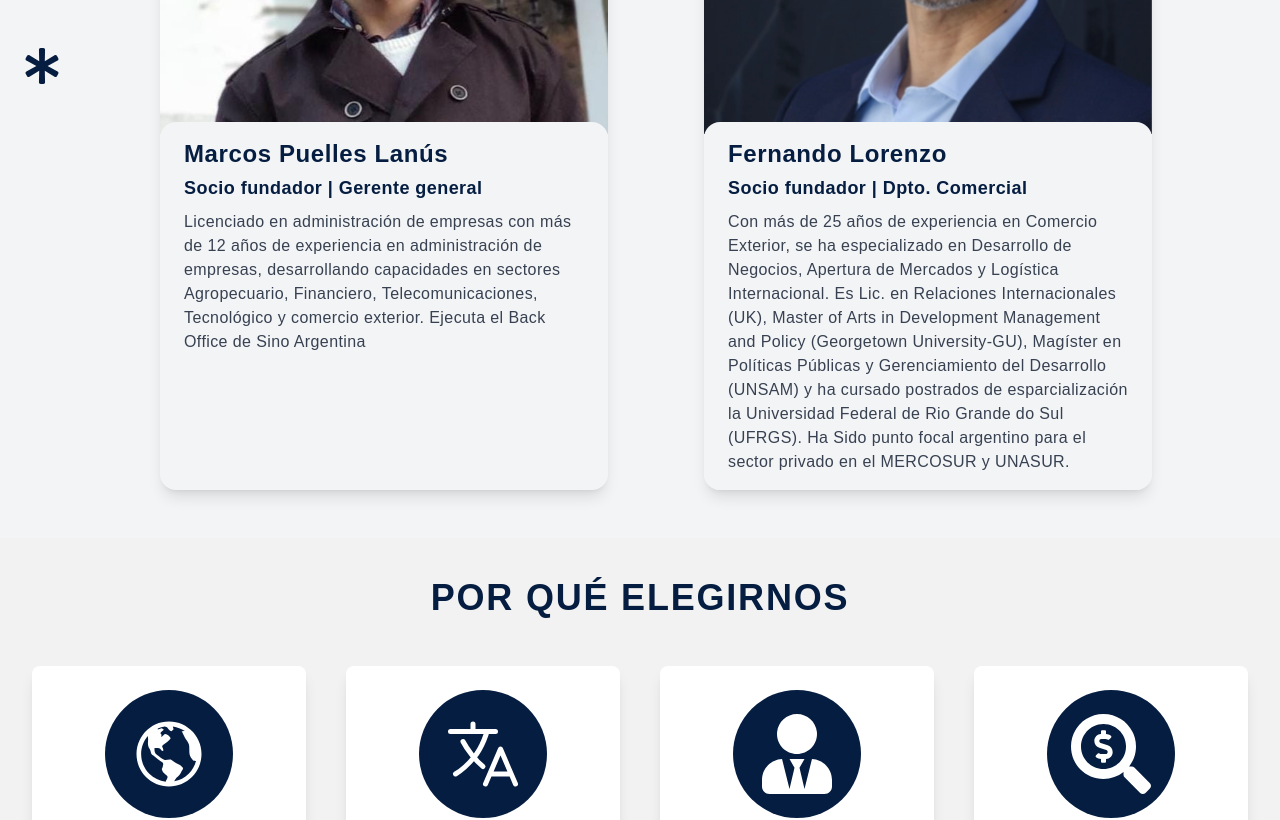
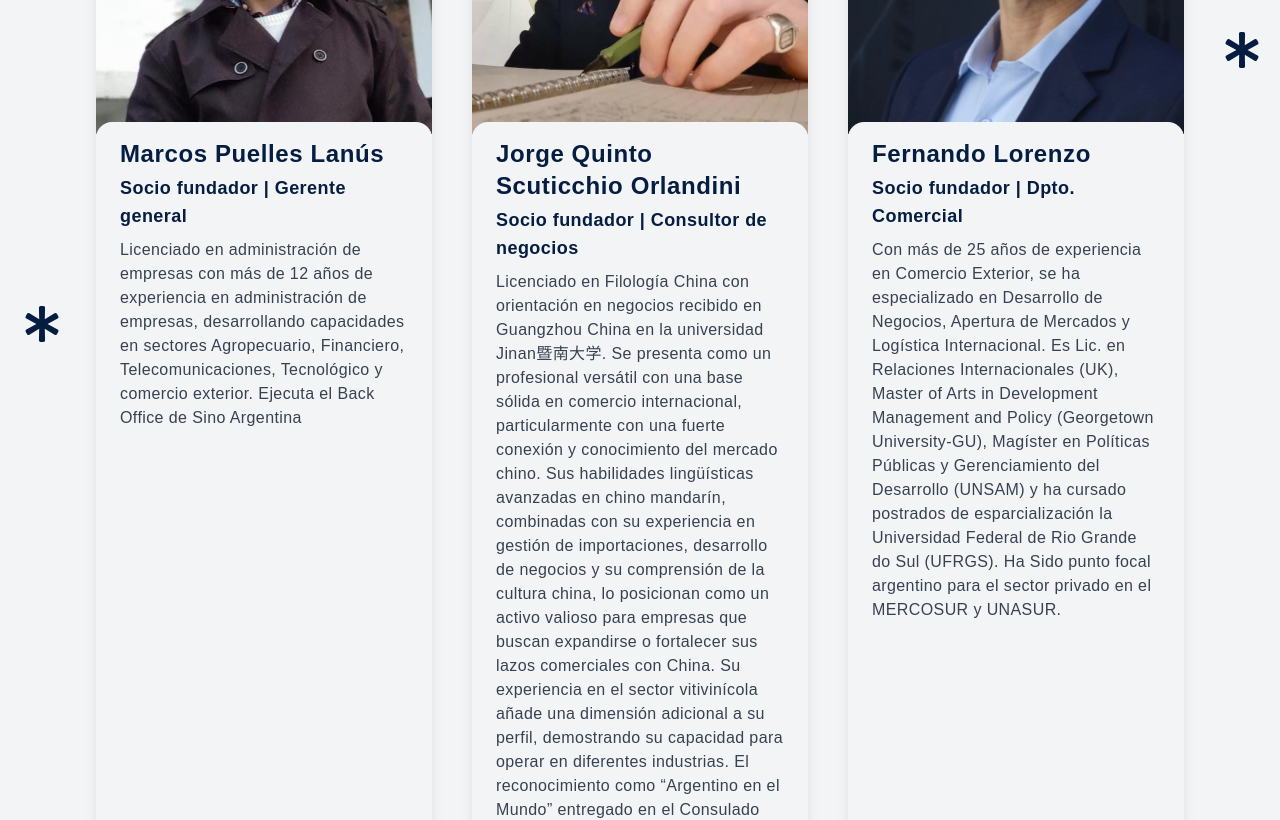
Before and after one commit to SinoArgentinaDev/proyecto_Sino, a React (Vite) app: page /nosotros in a window 1280 px wide. Shown: the part 3080-3900 px from the top of the page. Built offline with nearby package versions, Linux system fonts and the light colour scheme.

Commit message:
[fix] se cambia la data del compente presentacion

```diff
--- a/src/components/Presentation/Presentation.jsx
+++ b/src/components/Presentation/Presentation.jsx
@@ -17,19 +17,19 @@ export const Presentation = () => {
 
       <FaAsterisk className=" hidden md:block  absolute left-0 top-1/2 transform -translate-y-1/2 text-[#051d40] text-4xl mx-6" />
 
-      <div className="grid grid-cols-1 md:grid-cols-2 lg:grid-cols-3 gap-16 md:ml-16">
+      <div className="grid grid-cols-1 md:grid-cols-3 lg:grid-cols-3 gap-10">
         <CardPresentation
           img={marcos}
           title={t("presentation.title_1")}
           subtitle={t("presentation.subtitle_1")}
           description={t("presentation.description_1")}
         />
-        {/*<CardPresentation
+        <CardPresentation
           img={quinto}
           title={t("presentation.title_2")}
           subtitle={t("presentation.subtitle_2")}
           description={t("presentation.description_2")}
-        />*/}
+        />
         <CardPresentation
           img={lorenzo}
           title={t("presentation.title_3")}
--- a/src/translations/en/global.json
+++ b/src/translations/en/global.json
@@ -87,13 +87,13 @@
     "title": "INTRODUCING OUR TEAM",
     "title_1":"Marcos Puelles Lanús",
     "subtitle_1":"Founding Partner | General Manager",
-    "description_1":"Lorem ipsum dolor sit amet, consectetur adipiscing elit. Sed elementum eros sit amet nibh ornare tempus. In ut mauris scelerisque, sodales leo vehicula.",
+    "description_1":"Graduate in business administration with over 12 years of experience in business administration, developing capabilities in the agricultural, financial, telecommunications, technology, and foreign trade sectors. He manages the Sino Argentina Back Office.",
     "title_2":"Quinto Scuticchio",
     "subtitle_2":"Founding Partner | Business Consultant",
-    "description_2":"Lorem ipsum dolor sit amet, consectetur adipiscing elit. Sed elementum eros sit amet nibh ornare tempus. In ut mauris scelerisque, sodales leo vehicula.",
+    "description_2":"He holds a degree in Chinese Philology with a focus on business from Jinan University in Guangzhou, China. He presents himself as a versatile professional with a solid foundation in international trade, particularly with a strong connection to and knowledge of the Chinese market. His advanced language skills in Mandarin Chinese, combined with his experience in import management, business development, and his understanding of Chinese culture, position him as a valuable asset for companies seeking to expand or strengthen their commercial ties with China. His experience in the wine sector adds an additional dimension to his profile, demonstrating his ability to operate in different industries. The recognition as “Argentine in the World” presented at the Argentine Consulate in Guangzhou, China, by the then Consul General and current Ambassador of Armenia, Mr. Rafael Enrique González Alemán, certifies his commitment and ability to act as a cultural and commercial facilitator between Argentina and China.",
     "title_3":"Fernando Lorenzo",
     "subtitle_3":"Founding Partner | Sales Department",
-    "description_3":"Lorem ipsum dolor sit amet, consectetur adipiscing elit. Sed elementum eros sit amet nibh ornare tempus. In ut mauris scelerisque, sodales leo vehicula."
+    "description_3":"With over 25 years of experience in foreign trade, he specializes in business development, market opening, and international logistics. He holds a bachelor's degree in international relations (UK), a master's degree in development management and policy (Georgetown University-GU), a master's degree in public policy and development management (UNSAM), and has completed postgraduate studies in specialized training at the Federal University of Rio Grande do Sul (UFRGS). He has served as Argentina's focal point for the private sector in MERCOSUR and UNASUR."
   },
   "whyUs":{
     "title": "WHY US",
--- a/src/translations/es/global.json
+++ b/src/translations/es/global.json
@@ -90,8 +90,9 @@
     "title_1":"Marcos Puelles Lanús",
     "subtitle_1":"Socio fundador | Gerente general",
     "description_1":"Licenciado en administración de empresas con más de 12 años de experiencia en administración de empresas, desarrollando capacidades en sectores Agropecuario, Financiero, Telecomunicaciones, Tecnológico y comercio exterior. Ejecuta el Back Office de Sino Argentina",
+    "title_2":"Jorge Quinto Scuticchio Orlandini",
     "subtitle_2":"Socio fundador | Consultor de negocios",
-    "description_2":"Lorem ipsum dolor sit amet, consectetur adipiscing elit. Sed elementum eros sit amet nibh ornare tempus. In ut mauris scelerisque, sodales leo vehicula.",
+    "description_2":"Licenciado en Filología China con orientación en negocios recibido en Guangzhou China en la universidad Jinan暨南大学. Se presenta como un profesional versátil con una base sólida en comercio internacional, particularmente con una fuerte conexión y conocimiento del mercado chino. Sus habilidades lingüísticas avanzadas en chino mandarín, combinadas con su experiencia en gestión de importaciones, desarrollo de negocios y su comprensión de la cultura china, lo posicionan como un activo valioso para empresas que buscan expandirse o fortalecer sus lazos comerciales con China. Su experiencia en el sector vitivinícola añade una dimensión adicional a su perfil, demostrando su capacidad para operar en diferentes industrias. El reconocimiento como “Argentino en el Mundo” entregado en el Consulado Argentino en Guangzhou, China, por el entonces cónsul general y hoy embajador de Armenia, Sr. Rafael Enrique González Alemán certifica su compromiso y su capacidad para actuar como un facilitador cultural y comercial entre Argentina y China.",
     "title_3":"Fernando Lorenzo",
     "subtitle_3":"Socio fundador | Dpto. Comercial",
     "description_3":"Con más de 25 años de experiencia en Comercio Exterior, se ha especializado en Desarrollo de Negocios, Apertura de Mercados y Logística Internacional. Es Lic. en Relaciones Internacionales (UK), Master of Arts in Development Management and Policy (Georgetown University-GU), Magíster en Políticas Públicas y Gerenciamiento del Desarrollo (UNSAM) y ha cursado postrados de esparcialización la Universidad Federal de Rio Grande do Sul (UFRGS). Ha Sido punto focal argentino para el sector privado en el MERCOSUR y UNASUR."
```
